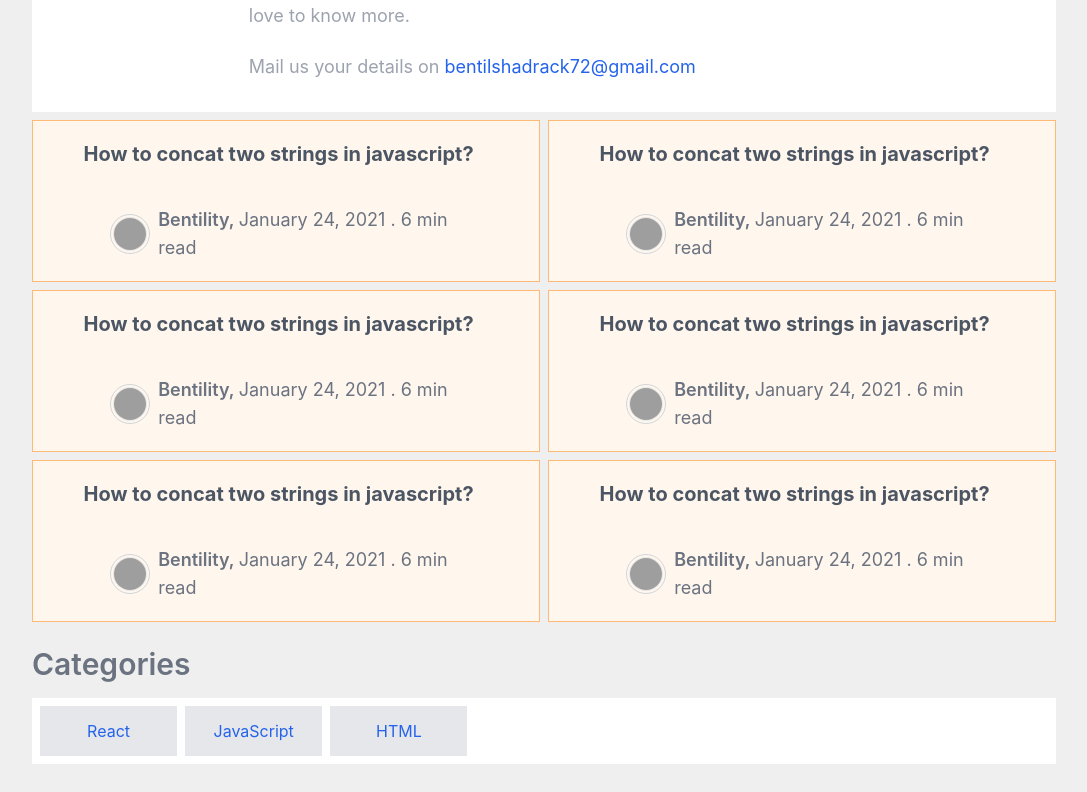
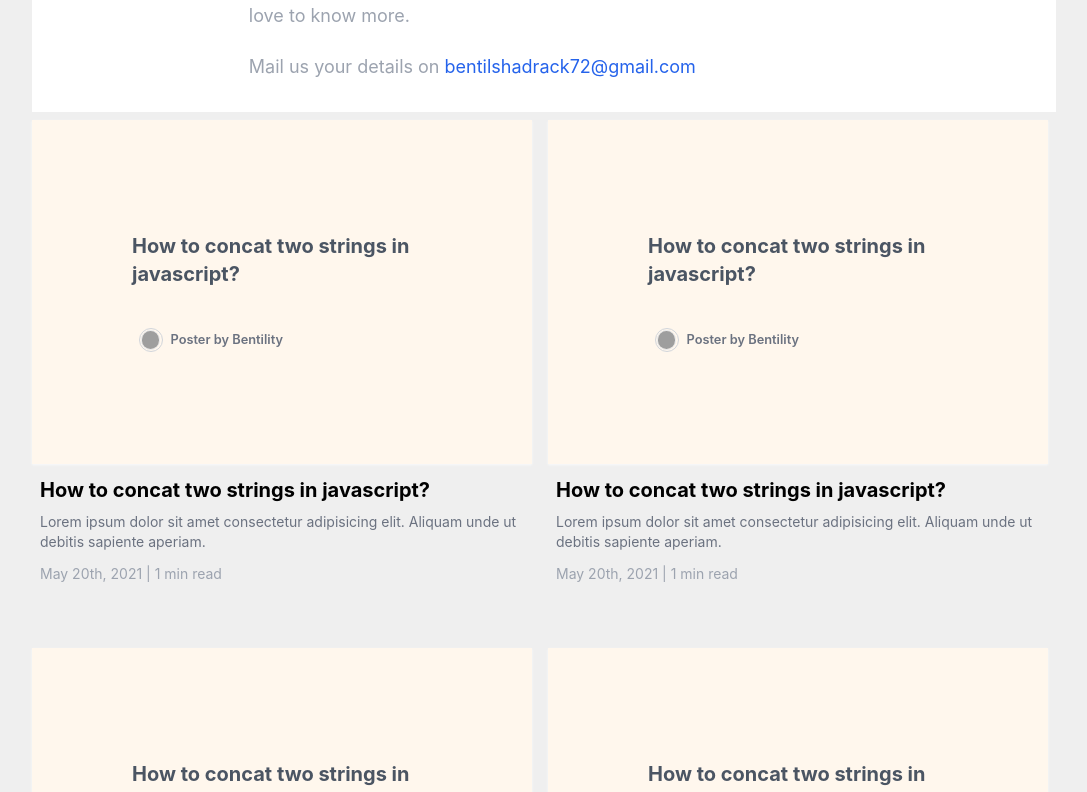
Before and after one commit to qbentil/bentility, a Next.js app: page / in a window 1280 px wide. Shown: the part 808-1600 px from the top of the page, without its empty margins (96-1183 px from the left). Built offline with nearby package versions, Linux system fonts and the light colour scheme; grey boxes are pictures that could not be loaded; a web font is replaced by a local one.

Commit message:
COmplete blog Item✔

```diff
--- a/components/Blog/item.tsx
+++ b/components/Blog/item.tsx
@@ -1,19 +1,18 @@
 /* eslint-disable @next/next/no-img-element */
 
 import Link from "next/link";
-import React from 'react'
+import React from "react";
 
 const SingleBlog = () => {
   return (
-    <div className='min-h-[15vh] bg-orange-50 border border-orange-300 items-center flex justify-center'>
-      <div className="w-full flex flex-col items-center justify-around min-h-[20vh]">
-        <div className="w-full lg:w-[80%] text-lg lg:text-xl  font-bold text-gray-600">
-          <p className={``}>
-          How to concat two strings in javascript?
-          </p>
+    <div className="hover:cursor-pointer mb-14">
+      <div className="h-[43vh] bg-orange-50 items-center flex  justify-center shadow-sm shadow-gray-50 hover:shadow-lg mb-3 mr-2">
+        <div className="w-full md:w-[85%] flex flex-col items-center justify-around min-h-[20vh]">
+          <div className="w-full lg:w-[80%] text-lg lg:text-xl px-5  font-bold text-gray-600">
+            <p className={``}>How to concat two strings in javascript?</p>
           </div>
           <div className="flex w-full justify-center items-center">
-          <div className="h-6 w-6 md:h-12 md:w-12 lg:h-10 lg:w-10 items-center flex justify-center rounded-full border border-gray-300 mr-2 cursor-pointer">
+            <div className="h-3 w-3 md:h-4 md:w-4 lg:h-6 lg:w-6 items-center flex justify-center rounded-full border border-gray-300 mr-2 cursor-pointer">
               <Link href="/">
                 <img
                   src="https://codersquiz.netlify.app/img/bentil.jpeg"
@@ -24,13 +23,26 @@ const SingleBlog = () => {
                 />
               </Link>
             </div>
-          <p className="md:text-lg text-sm text-gray-500 lg:w-[60%] w-[90%] font-semibold">
-            Bentility, <span className="font-normal">January 24, 2021 . 6 min read</span>
+            <p className="text-[0.5rem] md:text-[0.8rem] text-gray-500 lg:w-[60%] w-[90%] font-semibold">
+              Poster by Bentility
             </p>
           </div>
         </div>
       </div>
-  )
-}
+      <div className="px-2">
+        <div className="text-lg md:text-xl font-bold hover:text-blue-500 mb-2">
+          <p>How to concat two strings in javascript?</p>
+        </div>
+        <div className="text-sm text-gray-500 mb-3">
+          Lorem ipsum dolor sit amet consectetur adipisicing elit. Aliquam unde
+          ut debitis sapiente aperiam.
+        </div>
+        <div className="text-gray-400 text-sm">
+          <p>May 20th, 2021 | 1 min read</p>
+        </div>
+      </div>
+    </div>
+  );
+};
 
-export default SingleBlog
+export default SingleBlog;
```
Lines whose indentation alone changed are shown as unchanged.
